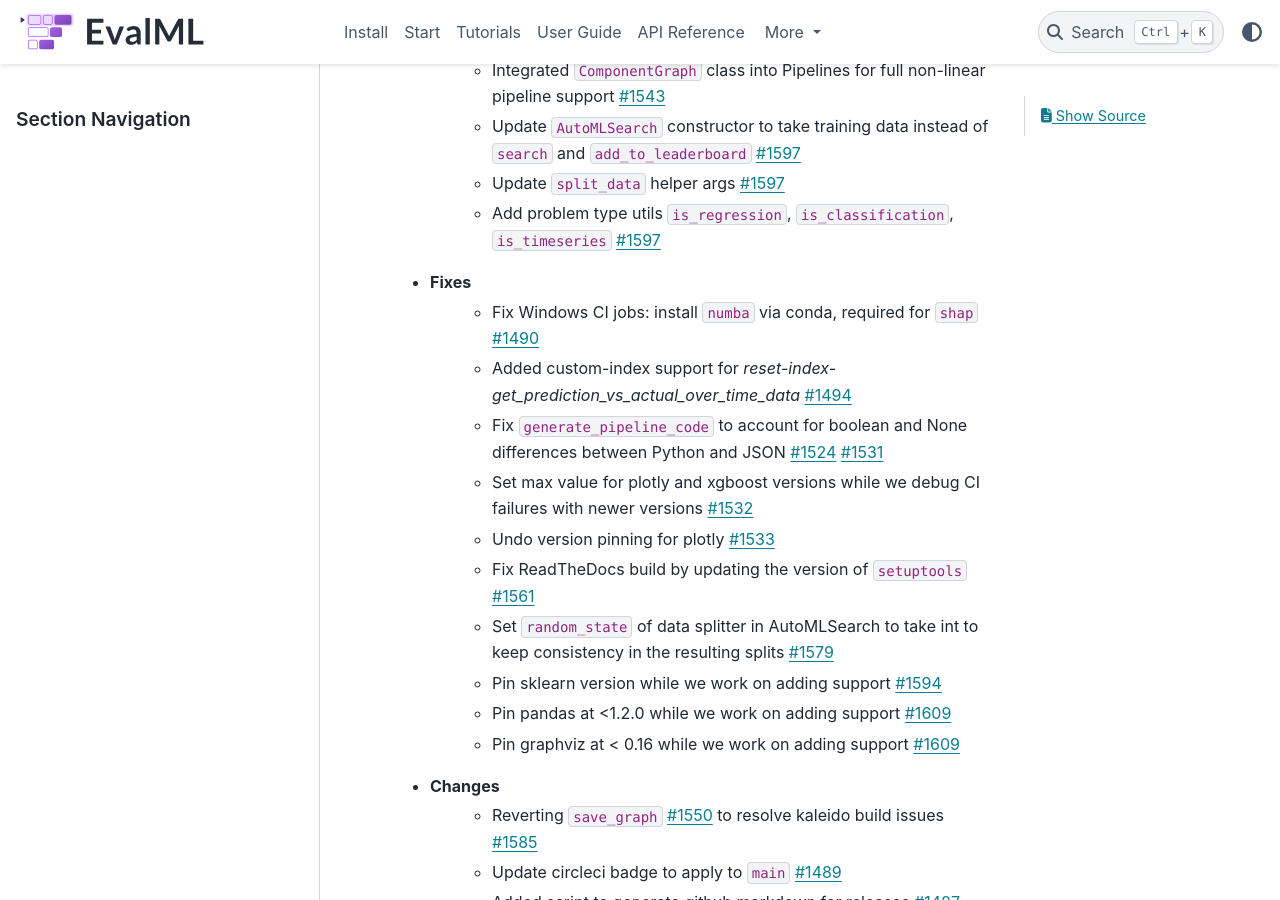
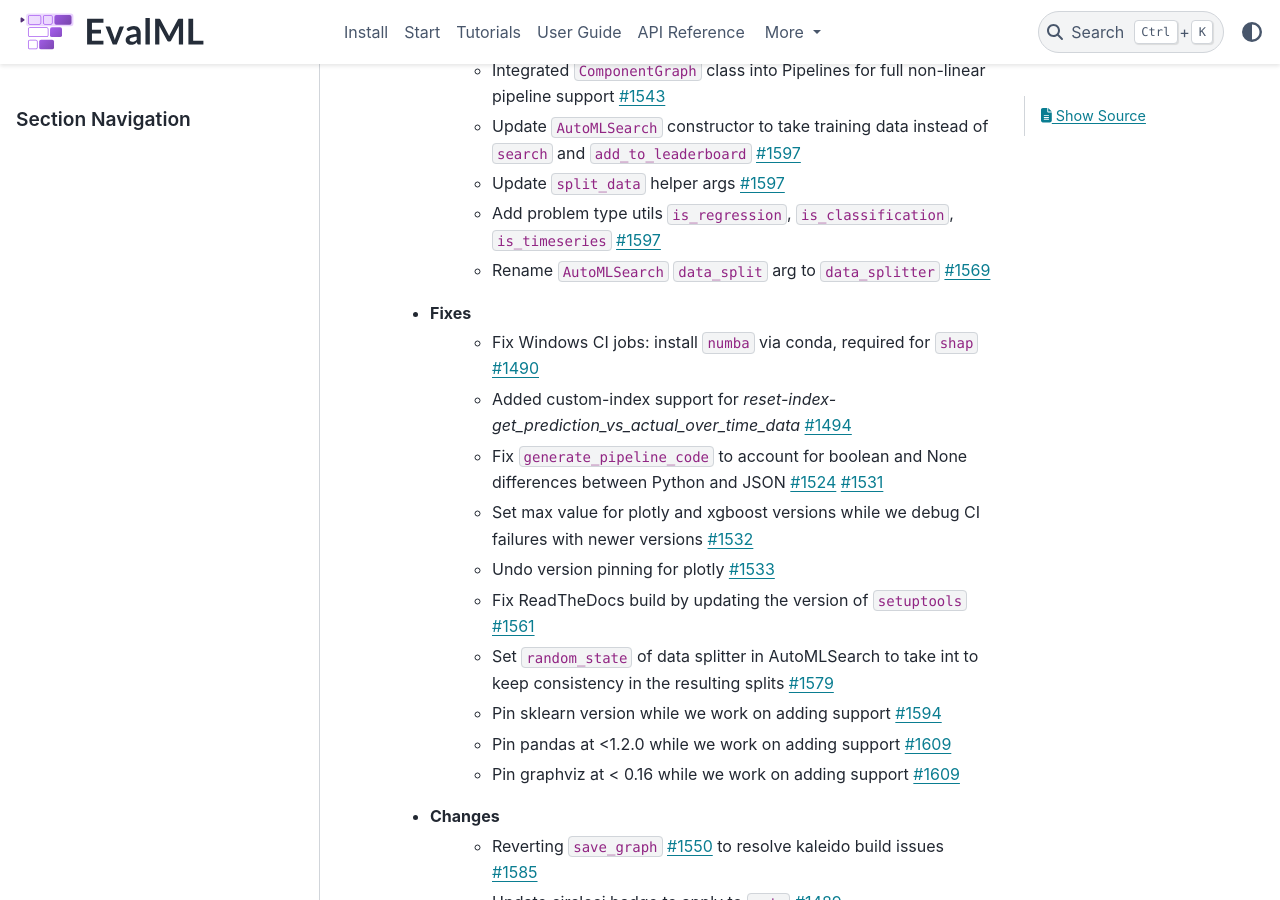
Before and after one commit to alteryx/evalml, a Sphinx documentation site: the page built from docs/source/release_notes.rst, in a window 1280 px wide and 900 px high, scrolled down 1181 px. Built offline with Sphinx 7.4.7 and the PyData theme 0.15.4, drawn with Linux system fonts in a browser that asks for light colours; comment, search, counter and statistics services are not loaded; some of the changed text lies outside the part shown.

Commit message:
Release notes

```diff
--- a/docs/source/release_notes.rst
+++ b/docs/source/release_notes.rst
@@ -25,6 +25,7 @@ Release Notes
         * Update ``AutoMLSearch`` constructor to take training data instead of ``search`` and ``add_to_leaderboard`` :pr:`1597`
         * Update ``split_data`` helper args :pr:`1597`
         * Add problem type utils ``is_regression``, ``is_classification``, ``is_timeseries`` :pr:`1597`
+        * Rename ``AutoMLSearch`` ``data_split`` arg to ``data_splitter`` :pr:`1569`
     * Fixes
         * Fix Windows CI jobs: install ``numba`` via conda, required for ``shap`` :pr:`1490`
         * Added custom-index support for `reset-index-get_prediction_vs_actual_over_time_data` :pr:`1494`
@@ -59,6 +60,7 @@ Release Notes
         * Update ``AutoMLSearch`` constructor to take training data instead of ``search`` and ``add_to_leaderboard`` :pr:`1597`
         * Update ``split_data`` helper args :pr:`1597`
         * Move data splitters from ``evalml.automl.data_splitters`` to ``evalml.preprocessing.data_splitters`` :pr:`1597`
+        * Rename ``AutoMLSearch`` ``data_split`` arg to ``data_splitter`` :pr:`1569`
 
 
 
```
